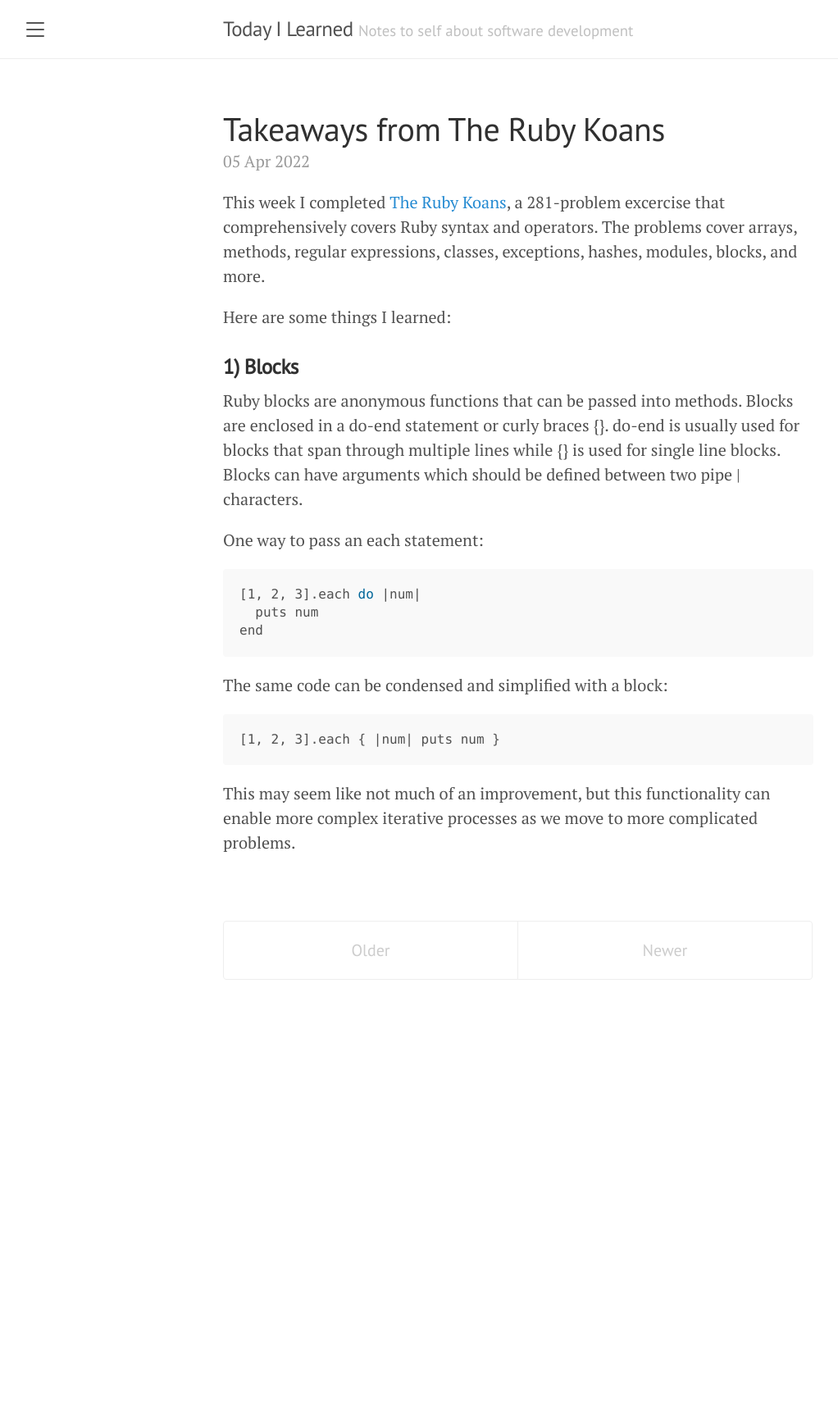
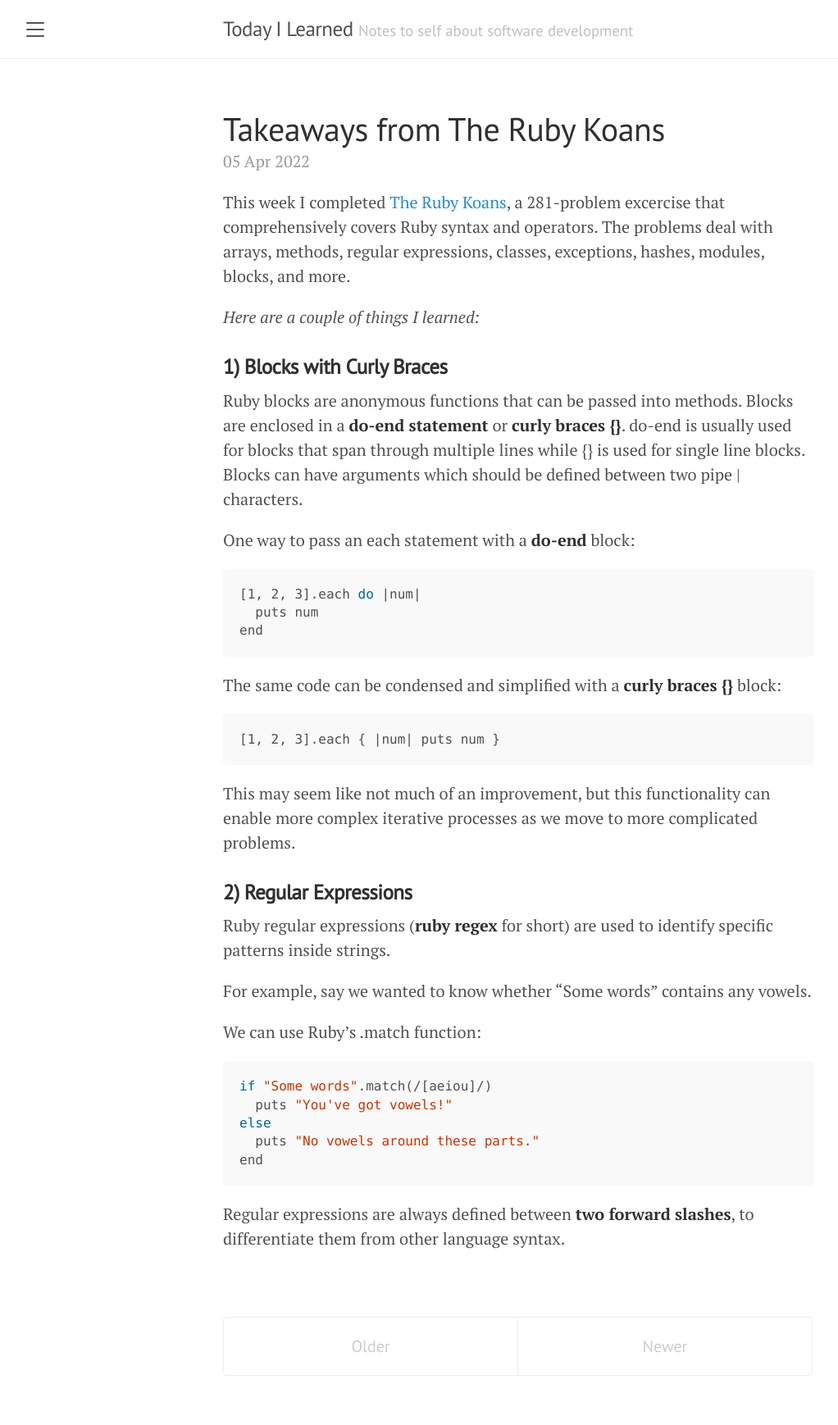
Before and after one commit to claycurran0/learningjournal, a Jekyll site: the page built from index.html, in a window 1280 px wide. Shown: the whole page at 82% size, without its empty margins (8-1030 px from the left). Built offline with Jekyll 4.4.1, drawn with Linux system fonts in a browser that asks for light colours; a script that is not in the unit is left out; the list of posts is cut into pages by our own code; before the commit the page ends 1255 px from its top, so only the background shows below that.

Commit message:
Update 2022-04-05-three-things-i-learned-from-the-ruby-koans.md

````diff
--- a/_posts/2022-04-05-three-things-i-learned-from-the-ruby-koans.md
+++ b/_posts/2022-04-05-three-things-i-learned-from-the-ruby-koans.md
@@ -3,22 +3,37 @@ layout: post
 title: Takeaways from The Ruby Koans
 ---
 
-This week I completed [The Ruby Koans](http://rubykoans.com/), a 281-problem excercise that comprehensively covers Ruby syntax and operators. The problems cover arrays, methods, regular expressions, classes, exceptions, hashes, modules, blocks, and more.
+This week I completed [The Ruby Koans](http://rubykoans.com/), a 281-problem excercise that comprehensively covers Ruby syntax and operators. The problems deal with arrays, methods, regular expressions, classes, exceptions, hashes, modules, blocks, and more.
 
-Here are some things I learned:
+*Here are a couple of things I learned:*
 
-### **1) Blocks**
-Ruby blocks are anonymous functions that can be passed into methods. Blocks are enclosed in a do-end statement or curly braces {}. do-end is usually used for blocks that span through multiple lines while {} is used for single line blocks. Blocks can have arguments which should be defined between two pipe | characters.
+### **1) Blocks with Curly Braces**
+Ruby blocks are anonymous functions that can be passed into methods. Blocks are enclosed in a **do-end statement** or **curly braces {}**. do-end is usually used for blocks that span through multiple lines while {} is used for single line blocks. Blocks can have arguments which should be defined between two pipe | characters.
 
-One way to pass an each statement:
+One way to pass an each statement with a **do-end** block:
 
 ```sh
 [1, 2, 3].each do |num|
   puts num
 end
 ```
-The same code can be condensed and simplified with a block:
+The same code can be condensed and simplified with a **curly braces {}** block:
 ```sh
 [1, 2, 3].each { |num| puts num }
 ```
 This may seem like not much of an improvement, but this functionality can enable more complex iterative processes as we move to more complicated problems.
+
+### **2) Regular Expressions**
+Ruby regular expressions (**ruby regex** for short) are used to identify specific patterns inside strings.
+
+For example, say we wanted to know whether "Some words" contains any vowels.
+
+We can use Ruby's .match function:
+```sh
+if "Some words".match(/[aeiou]/)
+  puts "You've got vowels!"
+else
+  puts "No vowels around these parts."
+end
+```
+Regular expressions are always defined between **two forward slashes**, to differentiate them from other language syntax.
````
